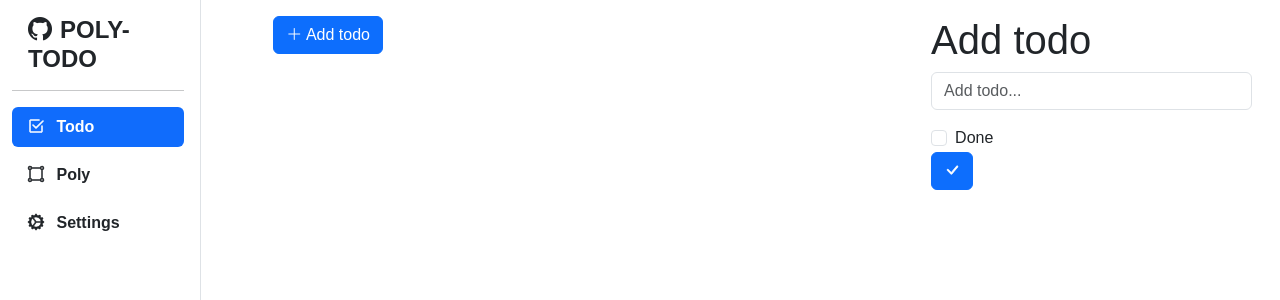
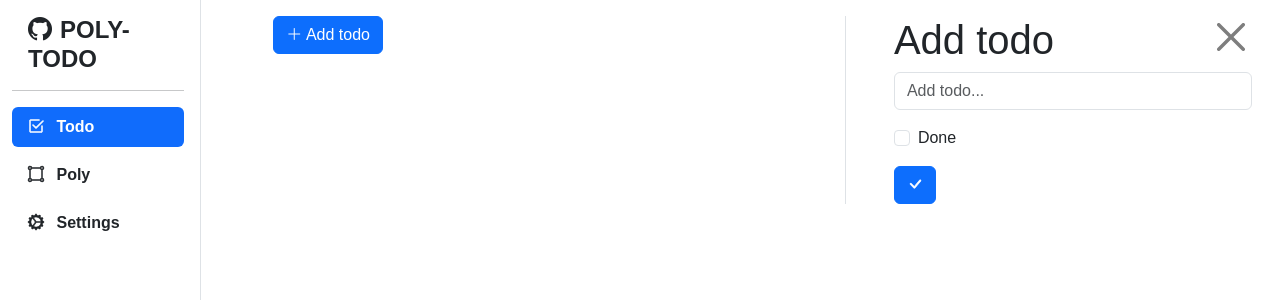
Before and after one commit to yz-dev21/poly-todo, a SvelteKit app: page / in a window 1280 px wide. Both pictures are taken after a click on the button "Add todo". Shown: the top 300 px of the page. Built offline with nearby package versions, Linux system fonts and the light colour scheme; a web font is replaced by a local one.

Commit message:
(feat) addPrompt finished, UI doesn't look perfect but finished.

```diff
--- /dev/null
+++ b/src/routes/todo/addPrompt.svelte
@@ -0,0 +1,42 @@
+<script>
+	import { slide } from 'svelte/transition';
+
+	import { createEventDispatcher } from 'svelte';
+	const dispatch = createEventDispatcher();
+
+	let inputText = '';
+	let inputDone = false;
+
+	const handleOnSubmit = () => {
+		if (!inputText) return;
+
+		dispatch('add', {
+			text: inputText,
+			done: inputDone
+		});
+
+		inputText = '';
+		inputDone = false;
+	};
+</script>
+
+<div transition:slide={{ duration: 200 }} class="border-start ps-5">
+	<div class="row">
+		<div class="col h1">Add todo</div>
+		<div class="col text-end h3">
+			<button class="btn-close"></button>
+		</div>
+	</div>
+	<form on:submit|preventDefault={handleOnSubmit}>
+		<div class="mb-3">
+			<input type="text" class="form-control" placeholder="Add todo..." bind:value={inputText} />
+		</div>
+		<div class="form-check mb-3">
+			<input type="checkbox" class="form-check-input" id="todo_check" bind:checked={inputDone} />
+			<label class="form-check-label" for="todo_check">Done</label>
+		</div>
+		<button type="submit" class="btn btn-primary" value="Submit"
+			><i class="bi bi-check-lg" id="bold_icon"></i></button
+		>
+	</form>
+</div>
--- a/src/routes/todo/todoItem.svelte
+++ b/src/routes/todo/todoItem.svelte
@@ -29,11 +29,11 @@
 					</div>
 				</div>
 			</div>
-			<div class="col-sm-1 align-self-center">
+			<div class="col-sm-2 align-self-center text-end">
 				<button
 					class="btn btn-light btn-sm rounded-circle"
 					on:click={() => {
-						dispatch('edit');
+						dispatch('editPrompt');
 					}}><i class="bi bi-three-dots"></i></button
 				>
 			</div>
--- a/src/routes/todo/todoList.svelte
+++ b/src/routes/todo/todoList.svelte
@@ -1,5 +1,5 @@
 <script>
-	import TodoPrompt from './todoPrompt.svelte';
+	import AddPrompt from './addPrompt.svelte';
 	import TodoItem from './todoItem.svelte';
 
 	const createTodo = (pId, pText, pDone) => ({
@@ -10,50 +10,49 @@
 
 	let todoList = [];
 
+	// <TodoPrompt /> 의 UI 와 기능이 필요로 하는 데이터를 한 Object 에 담음.
 	let todoPromptData = {
-		header: '',
+		todo: {},
 		show: false,
 		isAdd: true
 	};
-	let targetTodo = {};
 
-	function handleOnSubmit(e) {
-		if (e.detail.isAdd) {
-			let lastId = 0;
-			if (todoList.length > 0) lastId = todoList[todoList.length - 1].id;
+	function handleOnAdd(e) {
+		let lastId = 0;
+		if (todoList.length > 0) lastId = todoList[todoList.length - 1].id;
 
-			todoList.push(createTodo(lastId + 1, e.detail.text, e.detail.done));
-		}
+		todoList.push(createTodo(lastId + 1, e.detail.text, e.detail.done));
 
 		todoList = todoList;
 	}
-	const handleOnEdit = (todo) => {
-		handlePrompt(false);
-
+	const handleOnEditPrompt = (todo) => {
+		todoPromptData.show = true;
+		todoPromptData.isAdd = false;
 		todoPromptData.todo = todo;
 	};
-	function handlePrompt(isAdd) {
+	const handleOnAddPrompt = () => {
 		todoPromptData.show = true;
-		todoPromptData.isAdd = isAdd;
+		todoPromptData.isAdd = true;
 
-		if (todoPromptData.isAdd) todoPromptData.header = 'Add todo';
-		else todoPromptData.header = 'Edit todo';
-	}
+		console.log(todoList);
+	};
 </script>
 
 <div class="row">
 	<div class="col">
 		<ul class="list-group-flush">
 			{#each todoList as todo}
-				<TodoItem {todo} on:edit={() => handleOnEdit(todo)} />
+				<TodoItem bind:todo on:editPrompt={() => handleOnEditPrompt(todo)} />
 			{/each}
 
-			<button class="btn btn-primary" on:click={() => handlePrompt(true)}>
+			<button class="btn btn-primary" on:click={() => handleOnAddPrompt()}>
 				<i class="bi bi-plus-lg"></i> Add todo
 			</button>
 		</ul>
 	</div>
-	<div class="col-md-4">
-		<TodoPrompt {todoPromptData} {targetTodo} on:submit={(e) => handleOnSubmit(e)} />
+	<div class="col-md-5 h-100">
+		{#if todoPromptData.show && todoPromptData.isAdd}
+			<AddPrompt on:add={(e) => handleOnAdd(e)} />
+		{/if}
 	</div>
 </div>
--- a/src/routes/todo/todoPrompt.svelte
+++ /dev/null
@@ -1,40 +0,0 @@
-<script>
-	import { slide } from 'svelte/transition';
-
-	import { createEventDispatcher } from 'svelte';
-	const dispatch = createEventDispatcher();
-
-	export let todoPromptData;
-	export let targetTodo;
-
-	let inputText = todoPromptData.text;
-	let inputDone = todoPromptData.done;
-
-	const handleOnSubmit = () => {
-		if (!inputText) return;
-
-		dispatch('submit', {
-			text: inputText,
-			done: inputDone
-		});
-	};
-</script>
-
-{#if todoPromptData.show == true}
-	<div transition:slide>
-		<h1 class="mb-2">{todoPromptData.header}</h1>
-		<form on:submit|preventDefault={handleOnSubmit}>
-			<div class="mb-3">
-				<input type="text" class="form-control" placeholder="Add todo..." bind:value={inputText} />
-			</div>
-			<div class="form-check">
-				<input type="checkbox" class="form-check-input" id="todo_check" bind:checked={inputDone} />
-				<label class="form-check-label" for="todo_check">Done</label>
-			</div>
-
-			<button type="submit" class="btn btn-primary" value="Submit"
-				><i class="bi bi-check-lg" id="bold_icon"></i></button
-			>
-		</form>
-	</div>
-{/if}
```
